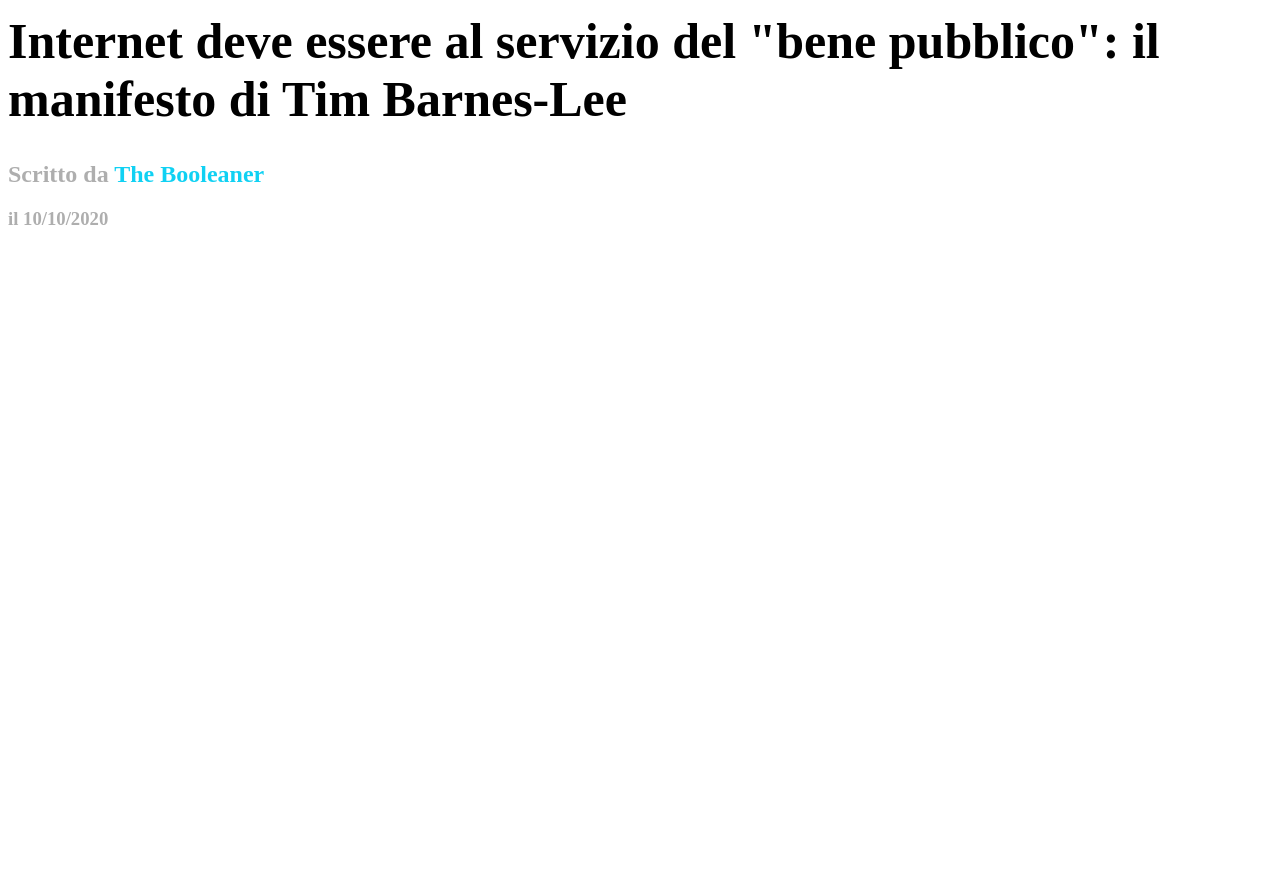
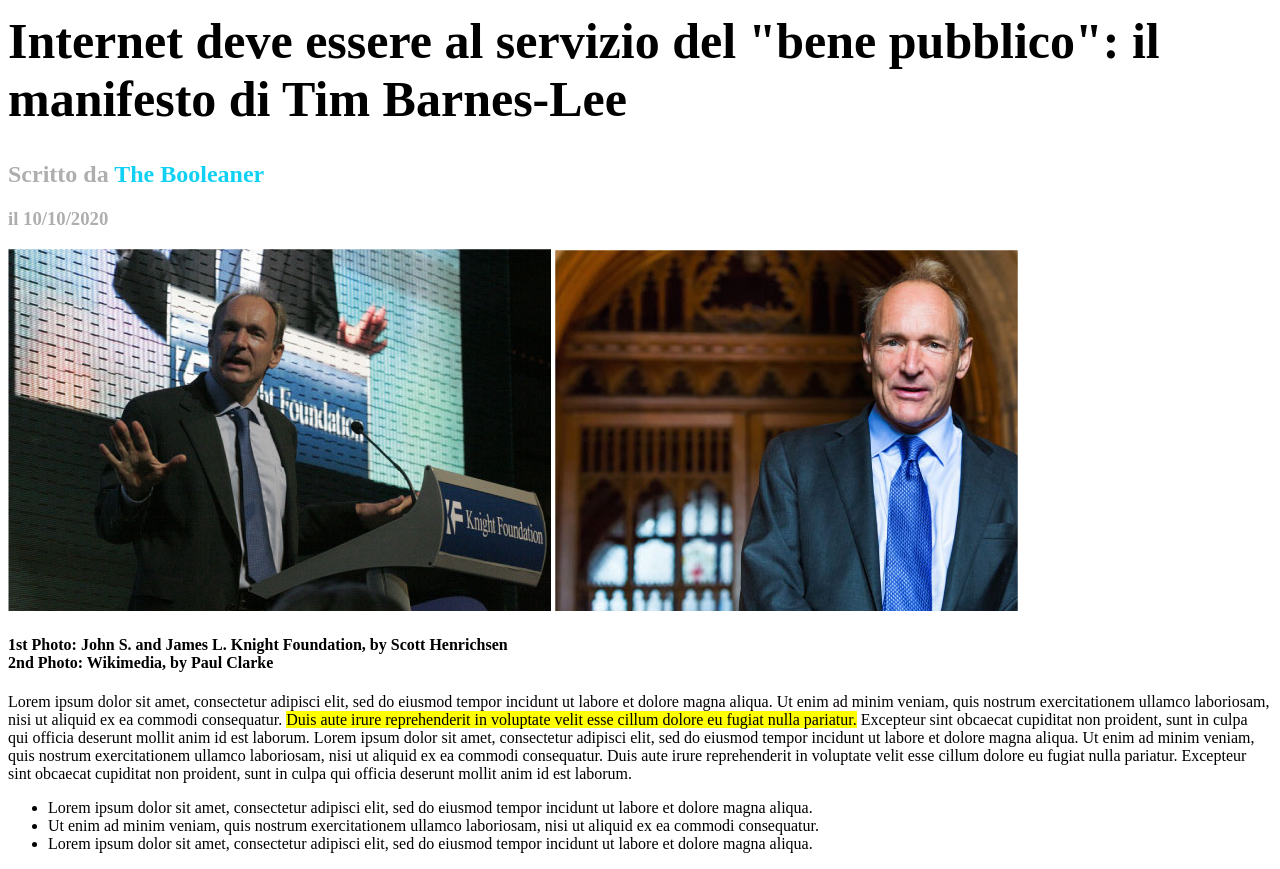
Before and after one commit to AndreaRaga56/html-css-booleaner, a plain HTML site: page index.html in a window 1280 px wide. Shown: the part 210-1079 px from the top of the page. Before the commit the page ends 800 px from the top, so only its background shows below. Drawn offline with Linux system fonts and the light colour scheme.

Commit message:
feat titolo, immagini tim, paragrafo, evidenziatura, lista

```diff
--- a/css/style.css
+++ b/css/style.css
@@ -33,3 +33,7 @@ body{
 .azz{
     color: rgb(16, 209, 243);
 }
+
+.giall{
+    background-color: yellow;
+}
--- a/index.html
+++ b/index.html
@@ -18,6 +18,37 @@
     <h2>Scritto da <span class=azz>The Booleaner</span></h2>
     <h3>il 10/10/2020</h3>
 
+    <div>
+        <img src="./img/tim-1.jpg" alt="Tim">
+        <img src="./img/tim-2.jpg" alt="Tim">
+        <h4>1st Photo: John S. and James L. Knight Foundation, by Scott Henrichsen <br>2nd Photo: Wikimedia, by Paul Clarke</h4>
+    </div>
+
+    <div>
+        Lorem ipsum dolor sit amet, consectetur adipisci elit, sed do eiusmod tempor incidunt ut labore
+        et dolore magna aliqua. Ut enim ad minim veniam, quis nostrum exercitationem ullamco laboriosam,
+        nisi ut aliquid ex ea commodi consequatur. <span class="giall">Duis aute irure reprehenderit in
+        voluptate velit esse cillum dolore eu fugiat nulla pariatur.</span> Excepteur sint obcaecat cupiditat
+        non proident, sunt in culpa qui officia deserunt mollit anim id est laborum. Lorem ipsum dolor sit
+        amet, consectetur adipisci elit, sed do eiusmod tempor incidunt ut labore et dolore magna aliqua.
+        Ut enim ad minim veniam, quis nostrum exercitationem ullamco laboriosam, nisi ut aliquid ex ea
+        commodi consequatur. Duis aute irure reprehenderit in voluptate velit esse cillum dolore eu fugiat
+        nulla pariatur. Excepteur sint obcaecat cupiditat non proident, sunt in culpa qui officia deserunt mollit anim id est laborum.
+    </div>
+
+    <div>
+        <ul>
+            <li>Lorem ipsum dolor sit amet, consectetur adipisci elit, sed do eiusmod tempor incidunt ut labore
+                et dolore magna aliqua. </li>
+            <li>Ut enim ad minim veniam, quis nostrum exercitationem ullamco laboriosam,
+                nisi ut aliquid ex ea commodi consequatur.</li>
+            <li>Lorem ipsum dolor sit amet, consectetur adipisci elit, sed do eiusmod tempor incidunt ut labore
+                et dolore magna aliqua.</li>
+        </ul>
+    </div>
+
+
+
 
 
 
```
